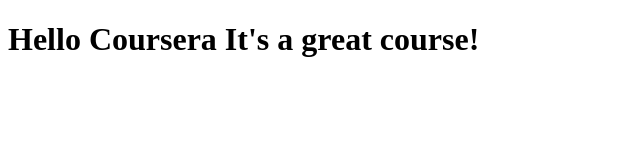
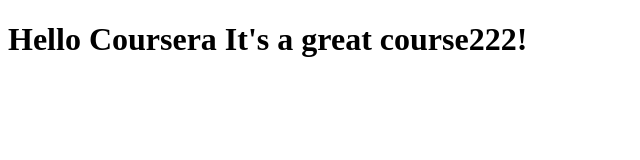
Before and after one commit to viksv/courseera-test, a plain HTML site: page site/index.html in a window 1280 px wide. Shown: the full height of the page, 0-640 px from the left. Drawn offline with Linux system fonts and the light colour scheme.

Commit message:
Update index.html

```diff
--- a/site/index.html
+++ b/site/index.html
@@ -4,6 +4,6 @@
 	<title>Hello Coursera!</title>
 </head>
 <body>
-<h1>Hello Coursera It's a great course!</h1>
+<h1>Hello Coursera It's a great course222!</h1>
 </body>
 </html>
```
